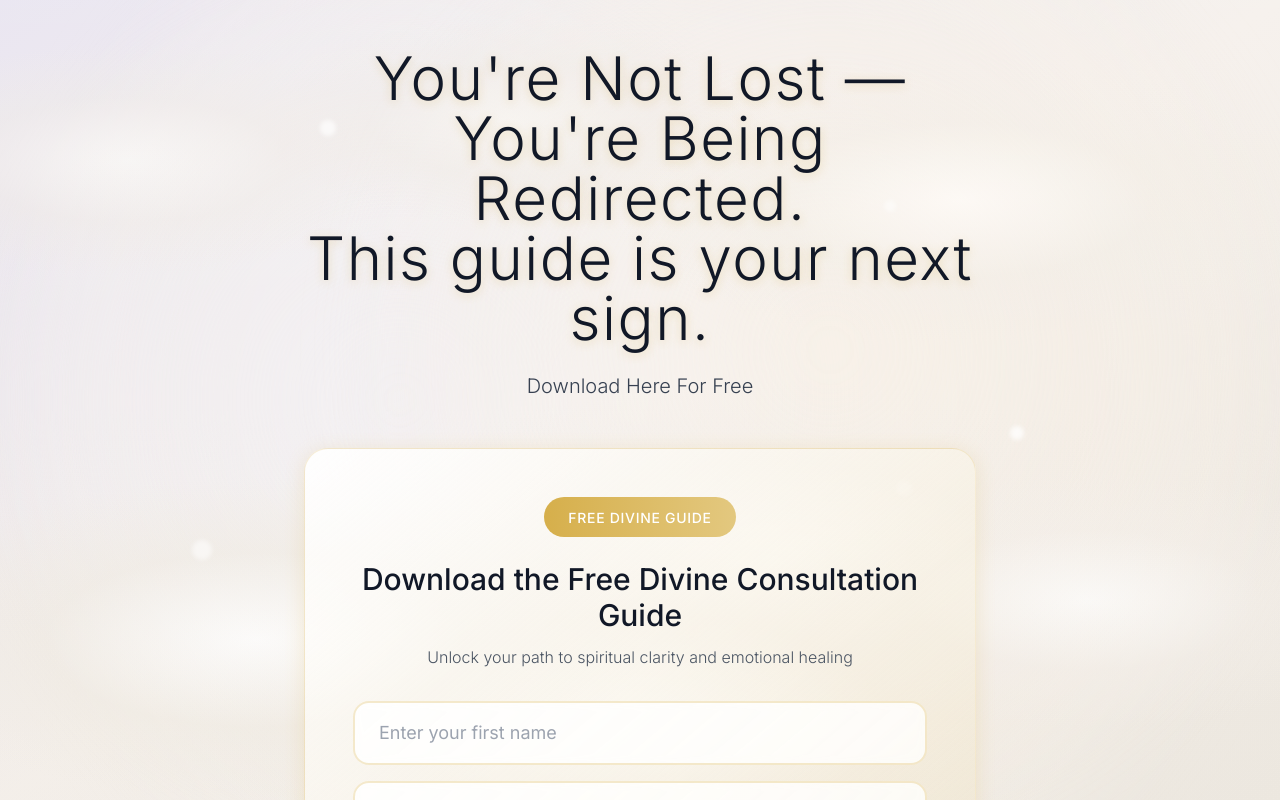
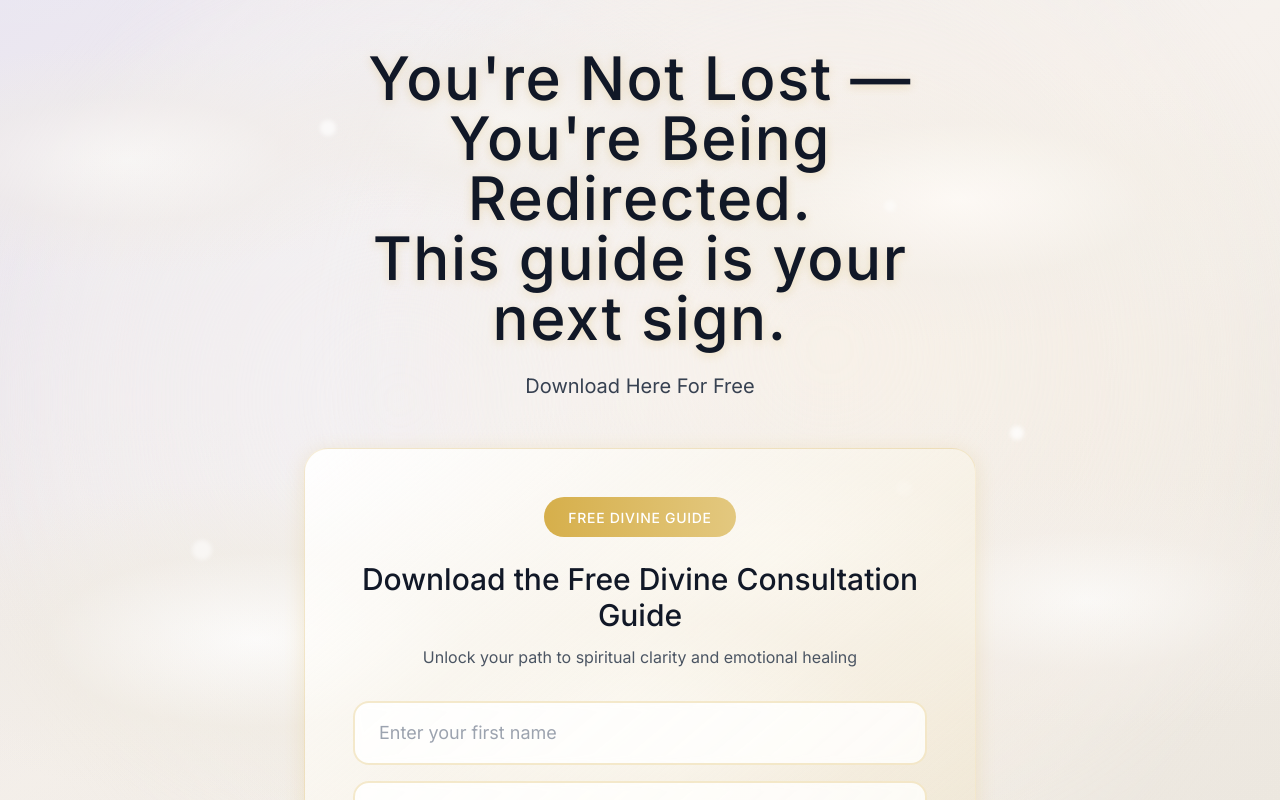
Before and after one commit to hseinsb/Consulation, a Next.js app: page / in a window 1280 px wide. Shown: the top 800 px of the page. Built offline with nearby package versions, Linux system fonts and the light colour scheme.

Commit message:
Make fonts bolder across site - change font-light to font-normal/medium for better readability

```diff
--- a/app/page.tsx
+++ b/app/page.tsx
@@ -62,12 +62,12 @@ export default function Home() {
       <div className="relative z-10 w-full max-w-2xl mx-auto text-center animate-fade-in-up">
         {/* Header Section */}
         <div className="mb-12 space-y-6">
-          <h1 className="text-4xl md:text-6xl font-light tracking-wide text-gray-900 leading-tight text-shadow-soft">
+              <h1 className="text-4xl md:text-6xl font-medium tracking-wide text-gray-900 leading-tight text-shadow-soft">
                 You're Not Lost — You're Being Redirected.
                 <br />
                 This guide is your next sign.
               </h1>
-          <p className="text-lg md:text-xl font-light text-gray-700 max-w-xl mx-auto">
+              <p className="text-lg md:text-xl font-normal text-gray-700 max-w-xl mx-auto">
                 Download Here For Free
               </p>
         </div>
@@ -81,7 +81,7 @@ export default function Home() {
             <h2 className="text-2xl md:text-3xl font-medium text-gray-900 mb-3">
               Download the Free Divine Consultation Guide
             </h2>
-            <p className="text-gray-600 font-light">
+            <p className="text-gray-600 font-normal">
               Unlock your path to spiritual clarity and emotional healing
             </p>
           </div>
--- a/app/thank-you/page.tsx
+++ b/app/thank-you/page.tsx
@@ -80,10 +80,10 @@ export default function ThankYou() {
           <h1 className="text-4xl md:text-6xl font-light tracking-wide text-gray-900 leading-tight mb-6 text-shadow-soft">
             You Weren't Sent Here by Accident.
           </h1>
-          <p className="text-xl md:text-2xl font-light text-gray-700 mb-3">
+          <p className="text-xl md:text-2xl font-normal text-gray-700 mb-3">
             Your Divine Consultation Guide is ready below.
           </p>
-          <p className="text-lg md:text-xl font-light text-gold-dark">
+          <p className="text-lg md:text-xl font-normal text-gold-dark">
             But first… I need to show you what this really means.
           </p>
         </div>
@@ -139,7 +139,7 @@ export default function ThankYou() {
               </div>
             </div>
 
-            <p className="text-center text-gray-700 font-light text-lg leading-relaxed">
+            <p className="text-center text-gray-700 font-normal text-lg leading-relaxed">
               In this video, I explain why the free guide is just the beginning of your healing,
               and how a personal consultation can transform your spiritual and emotional life.
             </p>
@@ -197,9 +197,9 @@ export default function ThankYou() {
                   <div className="absolute -bottom-2 right-0 text-5xl text-gold-light/40 font-serif leading-none">"</div>
                 </blockquote>
 
-                <p className="text-gray-500 text-sm font-light text-right pt-2">
-                  — A past client
-                </p>
+                  <p className="text-gray-500 text-sm font-normal text-right pt-2">
+                    — A past client
+                  </p>
 
                 <div className="pt-6 border-t border-gray-200 space-y-4">
                   <p className="text-gray-800 leading-relaxed font-medium">
@@ -214,7 +214,7 @@ export default function ThankYou() {
                     This isn't therapy. And it's not a lecture. It's a real conversation where we talk openly about what's been weighing on your heart.
                   </p>
 
-                  <p className="text-gray-600 font-light italic text-sm">
+                  <p className="text-gray-600 font-normal italic text-sm">
                     Every session is private. Every word is confidential. And every second is just for you.
                   </p>
                 </div>
@@ -247,7 +247,7 @@ export default function ThankYou() {
 
         {/* Section E - Footer */}
         <footer className="text-center py-12 border-t border-gold-light/20">
-          <p className="text-sm text-gray-500 font-light leading-relaxed max-w-2xl mx-auto">
+          <p className="text-sm text-gray-500 font-normal leading-relaxed max-w-2xl mx-auto">
             © 2025 Divine Consultation. All rights reserved.<br />
             This is a spiritual guidance resource and does not replace professional therapy or medical advice.
           </p>
```
Lines whose indentation alone changed are shown as unchanged.
